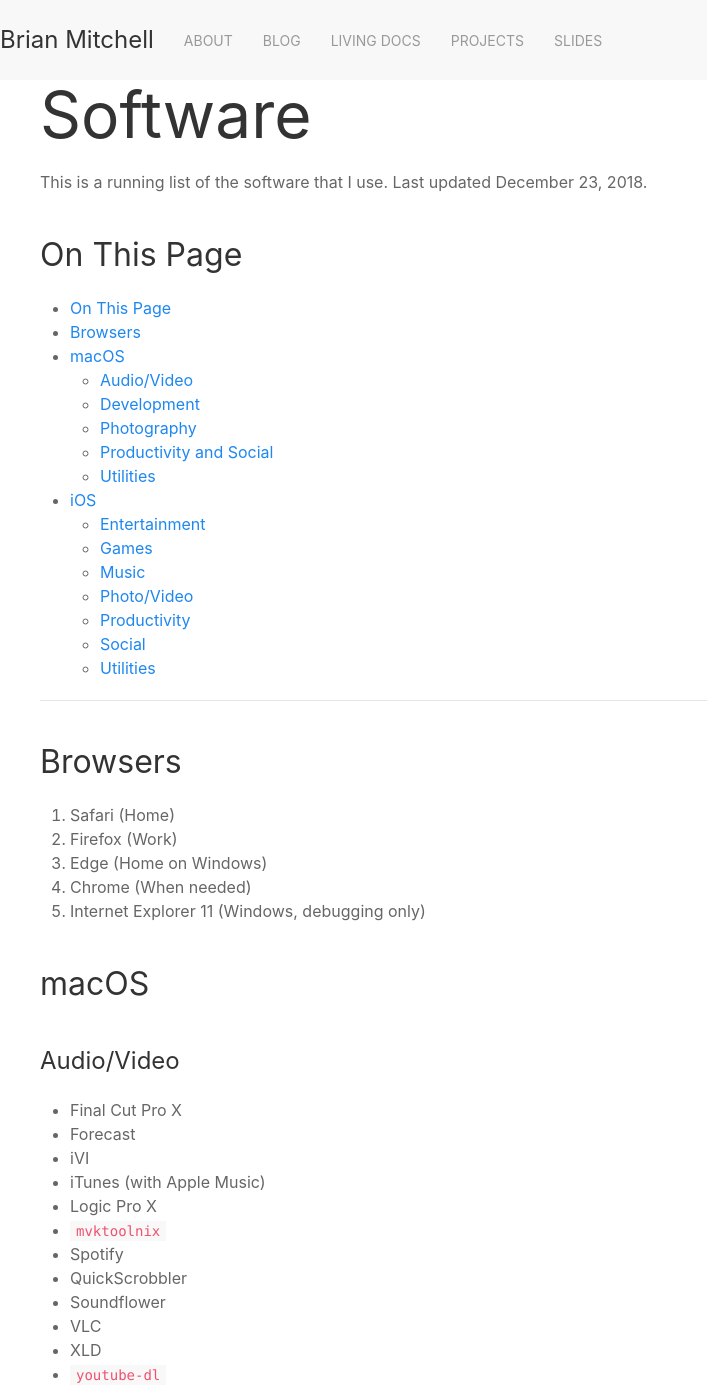
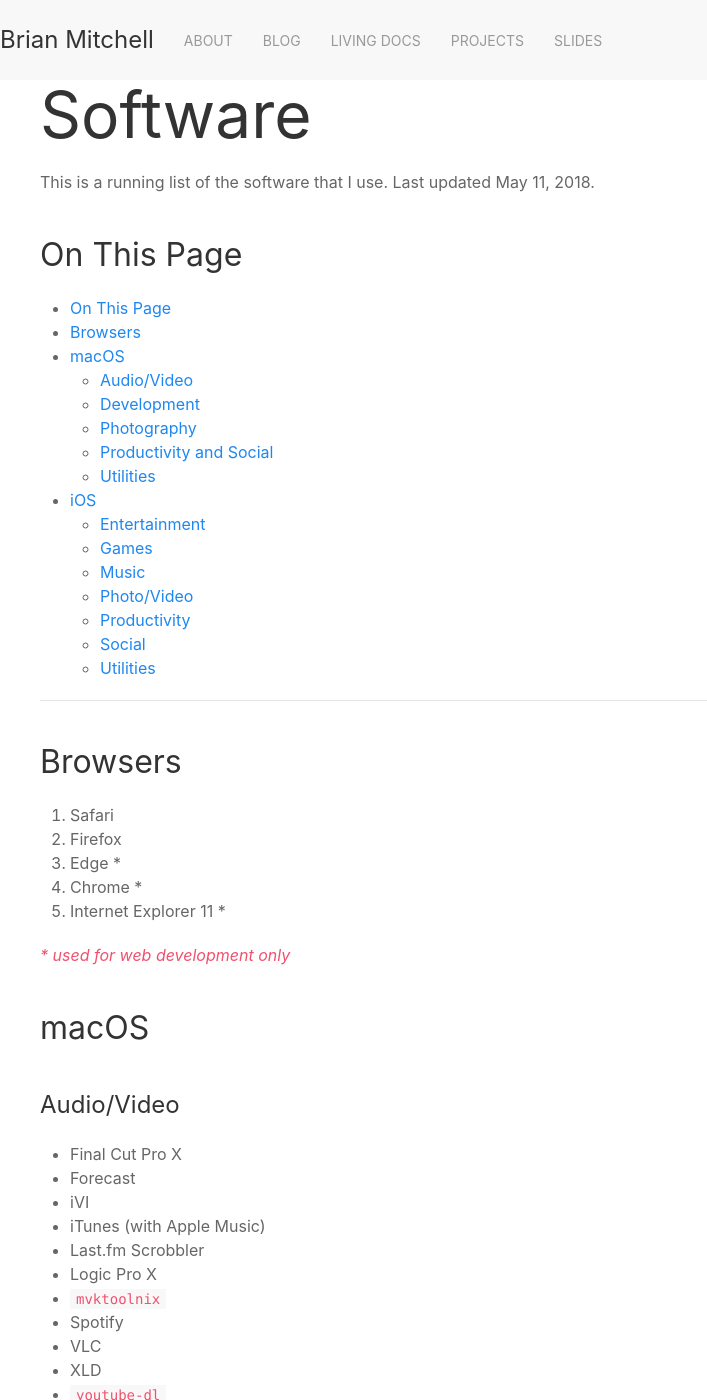
Before and after one commit to BrianMitchL/brianm.me, a Jekyll site: the page built from _living-docs/software.md, in a window 1280 px wide and 1400 px high. Shown: the whole window, without its empty margins (0-707 px from the left). Built offline with Jekyll 4.4.1, drawn with Linux system fonts in a browser that asks for light colours; nearby versions of some CDN libraries; emoji names are drawn with the system emoji font; some of the changed text lies outside the part shown.

Commit message:
Update software

```diff
--- a/_living-docs/software.md
+++ b/_living-docs/software.md
@@ -1,6 +1,6 @@
 ---
 layout: page
-modified: 2018-12-23
+modified: 2018-05-11
 title: Software
 description: A list of software that I use.
 disable-description: true
@@ -12,11 +12,13 @@
 
 ## Browsers
 
-1. Safari (Home)
-2. Firefox (Work)
-3. Edge (Home on Windows)
-4. Chrome (When needed)
-5. Internet Explorer 11 (Windows, debugging only)
+1. Safari
+2. Firefox
+3. Edge *
+4. Chrome *
+5. Internet Explorer 11 *
+
+_* used for web development only_
 
 ## macOS
 
@@ -26,11 +28,10 @@
 - Forecast
 - iVI
 - iTunes (with Apple Music)
+- Last.fm Scrobbler
 - Logic Pro X
 - `mvktoolnix`
 - Spotify
-- QuickScrobbler
-- Soundflower
 - VLC
 - XLD
 - `youtube-dl`
```
Also changed, not shown: other parts of _living-docs/software.md (+3 -1 lines).
